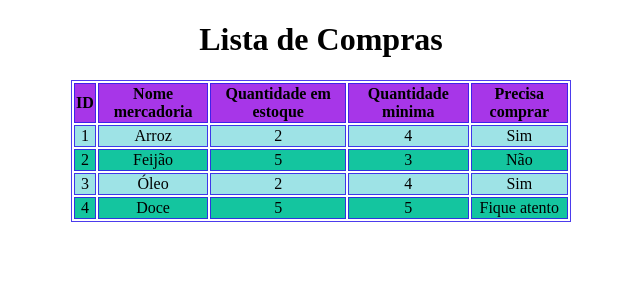
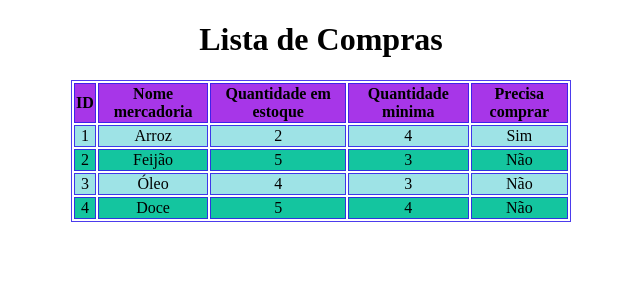
Before and after one commit to guilhermepaiter/lista-compra, an Angular app: page / in a window 1280 px wide. Shown: the top 300 px of the page, without its empty margins (319-959 px from the left). Built offline with nearby package versions, Linux system fonts and the light colour scheme.

Commit message:
desculpe me mandar antes o capitulo 7 mas é capitulo 6

```diff
--- a/src/app/app.component.html
+++ b/src/app/app.component.html
@@ -24,7 +24,7 @@
         </thead>
         <tbody>
             <tr class="box text-center" *ngFor="let mercadoria of mercadorias;
-             let i=index; let par=even; odd as impar"
+             let i=index; let par=even; let impar = odd"
              [ngClass]="{par:par,impar:impar}" [ngSwitch]="true"
              >
 
@@ -42,7 +42,7 @@
 					</td>
 					<td>
                         <span *ngSwitchCase="mercadoria.quantidadeEstoque >
-                        mercadoria.quantidadeMinima">Não</span>
+                            mercadoria.quantidadeMinima">Não</span>
                         <span *ngSwitchCase="mercadoria.quantidadeEstoque <
                         mercadoria.quantidadeMinima">Sim</span>
                         <span *ngSwitchCase="mercadoria.quantidadeEstoque ==
--- a/src/app/app.component.ts
+++ b/src/app/app.component.ts
@@ -28,14 +28,14 @@ export class AppComponent {
     {
       id:3,
       descricao:"Óleo",
-      quantidadeEstoque: 2,
-      quantidadeMinima: 4
+      quantidadeEstoque: 4,
+      quantidadeMinima: 3
     },
     {
       id: 4,
       descricao:"Doce",
       quantidadeEstoque: 5,
-      quantidadeMinima: 5
+      quantidadeMinima: 4
     }
   ];
 
```
